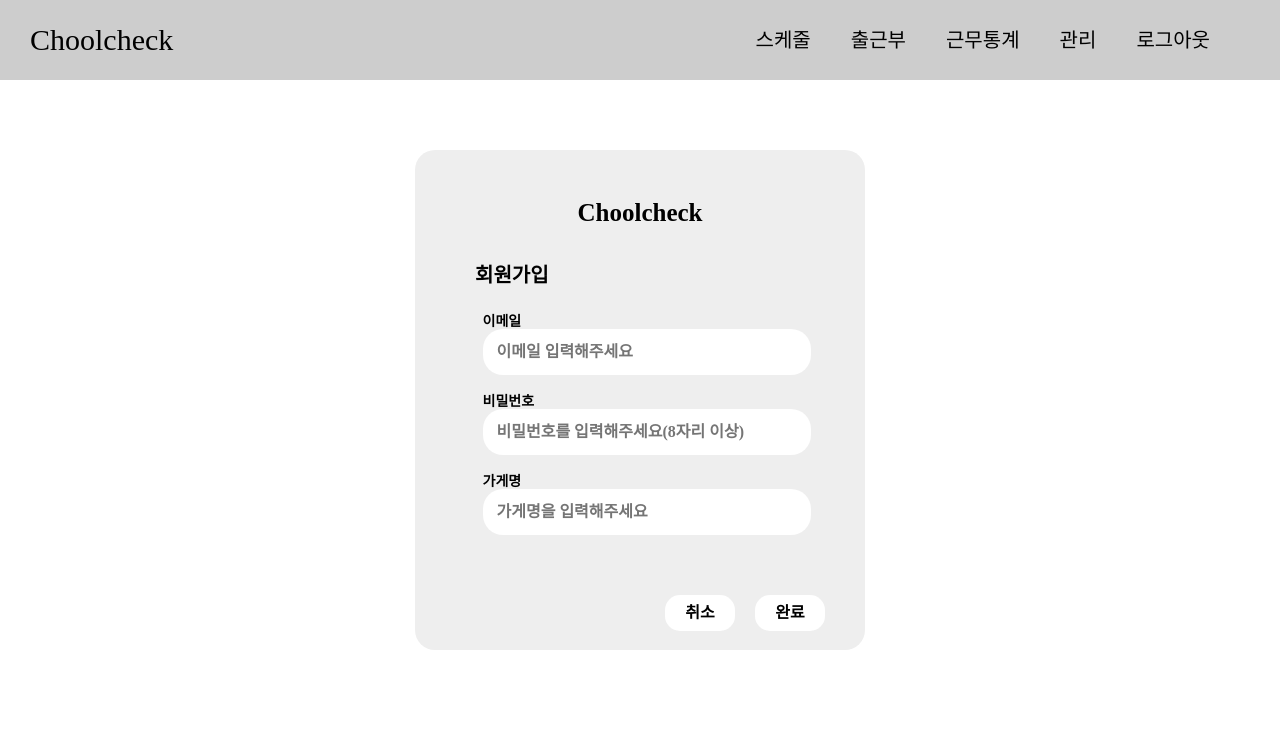
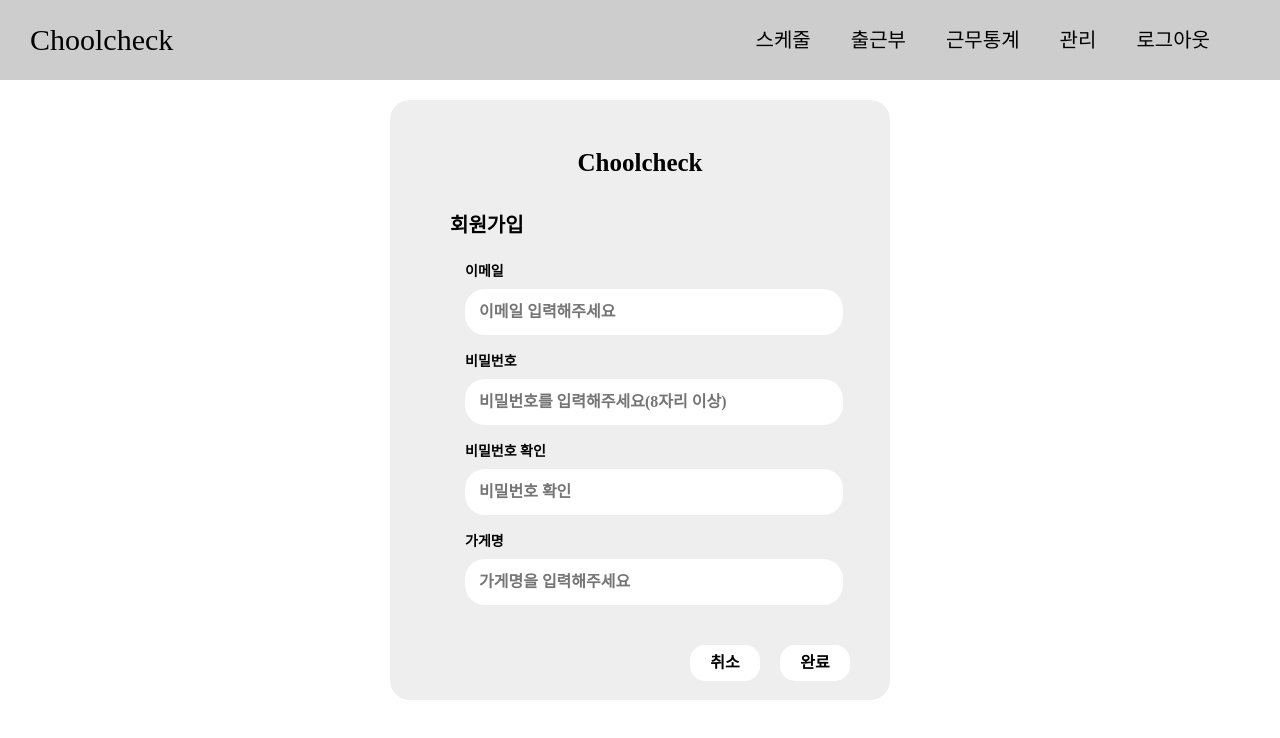
Before and after one commit to ChoolCheck/frontend, a React (Create React App) app: page /signup in a window 1280 px wide. Shown: the top 738 px of the page. Built offline with nearby package versions, Linux system fonts and the light colour scheme; a web font is replaced by a local one.

Commit message:
update signup

```diff
--- a/src/api/auth.tsx
+++ b/src/api/auth.tsx
@@ -10,7 +10,7 @@ export async function LoginApi({
 }: type.apiLoginProps) {
   await axios({
     method: "POST",
-    url: `${config.api}/login`,
+    url: `${config.api}/user/login`,
     headers: {
       "Content-Type": `application/json`,
     },
@@ -34,7 +34,7 @@ export async function SignupApi({
 }: type.apiSignupProps) {
   await axios({
     method: "POST",
-    url: `${config.api}/signup`,
+    url: `${config.api}/user/signup`,
     headers: {
       "Content-Type": `application/json`,
     },
--- a/src/page/signup/Signup.tsx
+++ b/src/page/signup/Signup.tsx
@@ -14,40 +14,40 @@ const Signup = () => {
 
   const { email, password, storeName } = form;
 
+  const [passwordCheck, setPasswordCheck] = useState("");
+
   //오류메시지 상태저장
   const [storeNameMessage, setStoreNameMessage] = useState("");
   const [emailMessage, setEmailMessage] = useState("");
   const [passwordMessage, setPasswordMessage] = useState("");
+  const [passwordCheckMessage, setPasswordCheckMessage] = useState("");
 
   // 유효성 검사
   const [isStoreName, setIsStoreName] = useState(false);
   const [isEmail, setIsEmail] = useState(false);
   const [isPassword, setIsPassword] = useState(false);
+  const [isPasswordCheck, setIsPasswordCheck] = useState(false);
 
   const emailRegex =
     /([\w-.]+)@((\[[0-9]{1,3}\.[0-9]{1,3}\.[0-9]{1,3}\.)|(([\w-]+\.)+))([a-zA-Z]{2,4}|[0-9]{1,3})(\]?)$/;
   const passwordRegex = /^(?=.*[a-zA-Z])(?=.*[!@#$%^*+=-])(?=.*[0-9]).{8,25}$/;
+  var spaceRegex = /\s/; // 공백체크
 
   const onChangeForm = (name: string, value: string) => {
-    // console.log(form + name + ":name " + value + " : value");
-    console.log(form);
-
     setForm({
       ...form,
       [name]: value,
     });
   };
 
-  // 이메일
   const onChangeEmail = (e: React.ChangeEvent<HTMLInputElement>) => {
     onChangeForm(e.target.name, e.target.value);
     console.log(form);
-
     if (!emailRegex.test(e.target.value)) {
       setEmailMessage("이메일 형식이 틀렸습니다.");
       setIsEmail(false);
     } else {
-      setEmailMessage("올바른 이메일 형식이에요 : )");
+      setEmailMessage("");
       setIsEmail(true);
     }
   };
@@ -61,19 +61,33 @@ const Signup = () => {
       );
       setIsPassword(false);
     } else {
-      setPasswordMessage("안전한 비밀번호입니다 :)");
+      setPasswordMessage("안전한 비밀번호입니다.");
       setIsPassword(true);
     }
   };
 
-  // 이름
+  const onChangePasswordCheck = (e: React.ChangeEvent<HTMLInputElement>) => {
+    const passwordCheckNow = e.target.value;
+
+    if (password === passwordCheckNow) {
+      setPasswordCheckMessage("동일한 비밀번호입니다.");
+      setIsPasswordCheck(true);
+    } else {
+      setPasswordCheckMessage("비밀번호가 일치하지 않습니다.");
+      setIsPasswordCheck(false);
+    }
+  };
+
   const onChangeStoreName = (e: React.ChangeEvent<HTMLInputElement>) => {
     onChangeForm(e.target.name, e.target.value);
-    if (e.target.value.length < 2 || e.target.value.length > 5) {
-      setStoreNameMessage("2글자 이상 5글자 미만으로 입력해주세요.");
+    if (e.target.value.length < 2 || e.target.value.length > 10) {
+      setStoreNameMessage("공백없이 2글자 이상 20글자 미만으로 입력해주세요.");
+      setIsStoreName(false);
+    } else if (spaceRegex.exec(e.target.value)) {
+      setStoreNameMessage("공백이 포함되어있습니다.");
       setIsStoreName(false);
     } else {
-      setStoreNameMessage("올바른 이름 형식입니다 :)");
+      setStoreNameMessage("올바른 이름 형식입니다.");
       setIsStoreName(true);
     }
   };
@@ -101,13 +115,16 @@ const Signup = () => {
       storeNameMessage={storeNameMessage}
       emailMessage={emailMessage}
       passwordMessage={passwordMessage}
+      passwordCheckMessage={passwordCheckMessage}
       isEmail={isEmail}
       isPassword={isPassword}
+      isPasswordCheck={isPasswordCheck}
       isStoreName={isStoreName}
       onCancleSignup={onCancleSignup}
       onSubmitForm={onSubmitForm}
       onChangeEmail={onChangeEmail}
       onChangePassword={onChangePassword}
+      onChangePasswordCheck={onChangePasswordCheck}
       onChangeStoreName={onChangeStoreName}
     ></SignupView>
   );
--- a/src/page/signup/SignupView.tsx
+++ b/src/page/signup/SignupView.tsx
@@ -1,5 +1,5 @@
 import { useNavigate } from "react-router-dom";
-import "./sign.css";
+import "./signView.css";
 import * as type from "./type";
 
 const SignupView = ({
@@ -8,14 +8,17 @@ const SignupView = ({
   storeName,
   emailMessage,
   passwordMessage,
+  passwordCheckMessage,
   storeNameMessage,
   isEmail,
   isPassword,
+  isPasswordCheck,
   isStoreName,
   onCancleSignup,
   onSubmitForm,
   onChangeEmail,
   onChangePassword,
+  onChangePasswordCheck,
   onChangeStoreName,
 }: type.signupProps) => {
   const navigate = useNavigate();
@@ -52,6 +55,19 @@ const SignupView = ({
             {passwordMessage}
           </p>
         </div>
+        <div className="Signup-PasswordCheck">
+          <p className="Signup-PasswordCheckHeader">비밀번호 확인</p>
+          <input
+            className="Signup-inputPasswordCheck"
+            placeholder="비밀번호 확인"
+            onChange={onChangePasswordCheck}
+            name="password"
+            type="password"
+          />
+          <p className={`message-${isPasswordCheck ? "success" : "error"}`}>
+            {passwordCheckMessage}
+          </p>
+        </div>
         <div className="Signup-StoreName">
           <p className="Signup-StoreNameHeader">가게명</p>
           <input
--- a/src/page/signup/sign.css
+++ b/src/page/signup/signView.css
@@ -13,8 +13,8 @@ body {
   left: 50%;
   transform: translate(-50%, -50%);
 
-  width: 450px;
-  height: 500px;
+  width: 500px;
+  height: 600px;
   border-radius: 20px;
   background-color: rgba(238, 238, 238);
   font-family: "nanum-regular";
@@ -33,41 +33,38 @@ body {
 
 .Signup-Email,
 .Signup-Password,
+.Signup-PasswordCheck,
 .Signup-StoreName {
-  height: 80px;
+  height: 90px;
   width: 70%;
   margin: 0 auto;
   justify-content: center;
   align-items: center;
 }
-.Signup-Email > p,
-.Signup-Password > p,
-.Signup-StoreName > p {
-}
 
 .Signup-EmailHeader,
 .Signup-PasswordHeader,
+.Signup-PasswordCheckHeader,
 .Signup-StoreNameHeader {
   font-size: 14px;
   text-align: left;
-  width: 60px;
 }
 
 .Signup-inputEmail,
 .Signup-inputPassword,
+.Signup-inputPasswordCheck,
 .Signup-inputStoreName {
-  width: 300px;
+  width: 350px;
   padding: 13px;
+  margin-top: 10px;
   border: 1px solid rgb(255, 255, 255, 0);
   border-radius: 20px;
 }
 
 .message-success {
   padding: 3px;
-
   font-size: 13px;
   color: rgb(146, 146, 146);
-  width: 300px;
 }
 .message-error {
   padding: 3px;
@@ -79,7 +76,7 @@ body {
 .Signup-signupButton {
   float: right;
   width: 70px;
-  margin-top: 40px;
+  margin-top: 20px;
   padding: 10px;
   background-color: rgb(255, 255, 255);
   border-radius: 15px;
--- a/src/page/signup/type.ts
+++ b/src/page/signup/type.ts
@@ -3,14 +3,20 @@ export interface signupProps {
   password: string;
   storeName: string;
   storeNameMessage: string;
+
   emailMessage: string;
   passwordMessage: string;
+  passwordCheckMessage: string;
+
   isEmail: boolean;
   isPassword: boolean;
   isStoreName: boolean;
+  isPasswordCheck: boolean;
+
   onChangeEmail: React.ChangeEventHandler<HTMLInputElement>;
   onChangePassword: React.ChangeEventHandler<HTMLInputElement>;
   onChangeStoreName: React.ChangeEventHandler<HTMLInputElement>;
+  onChangePasswordCheck: React.ChangeEventHandler<HTMLInputElement>;
   onCancleSignup: React.MouseEventHandler<HTMLButtonElement>;
   onSubmitForm: React.MouseEventHandler<HTMLButtonElement>;
 }
```
